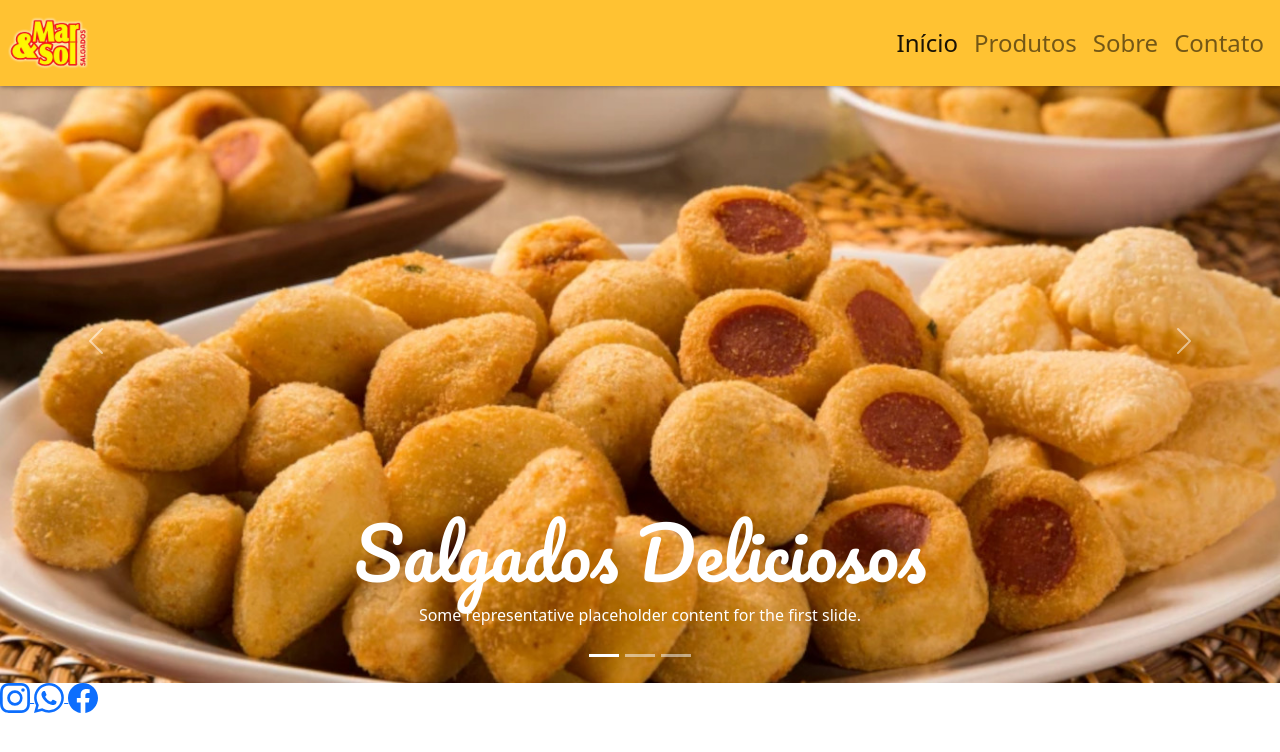
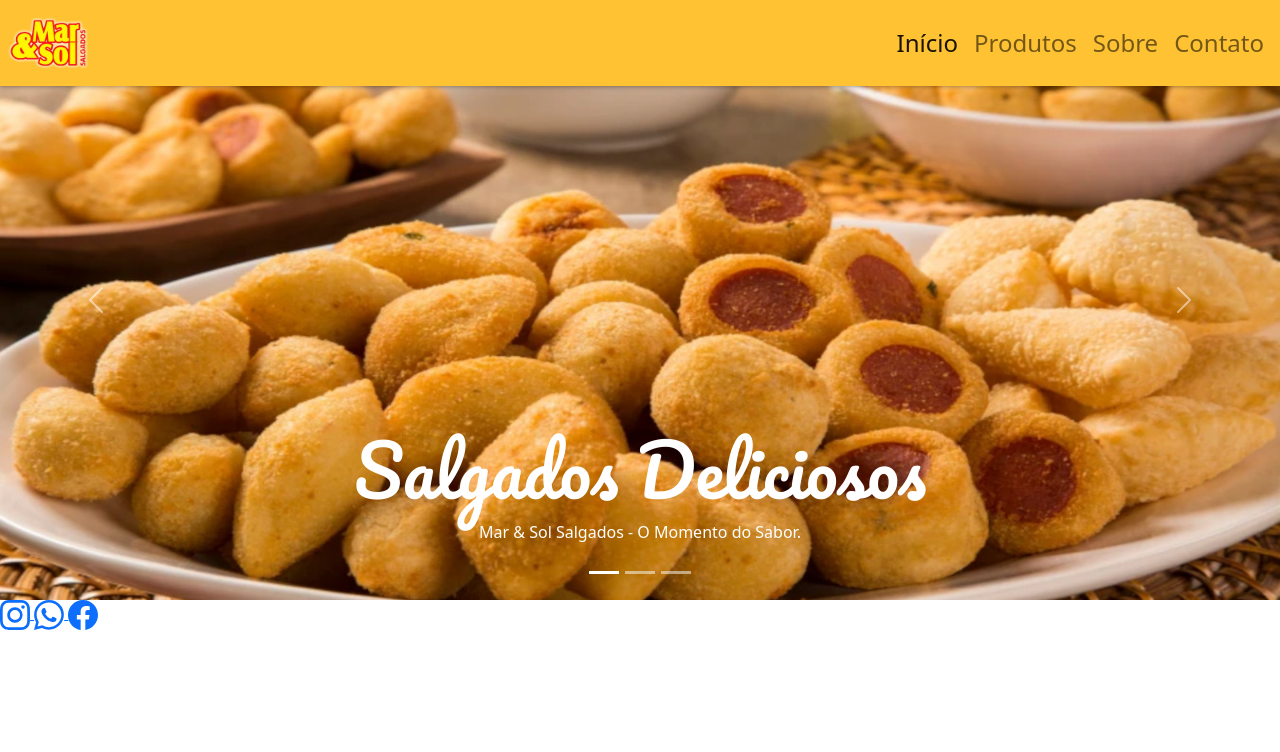
Before and after one commit to Guilherme-Araujo-Dev/Mar-Sol, a PHP site: page /HTML/index.html in a window 1280 px wide. Shown: the top 752 px of the page. Run offline with PHP 8.4, Linux system fonts and the light colour scheme.

Commit message:
Imagens do Carrosel inseridas

```diff
--- a/CSS/style-home.css
+++ b/CSS/style-home.css
@@ -4,6 +4,10 @@
     text-align: center;
     top: 130px;
     width: 100%;
+}
+
+.limite-carousel {
+    max-height: 600px;
 }
 
 /* Ajustando o Banner em Telas Menores e Celulares*/
--- a/HTML/index.html
+++ b/HTML/index.html
@@ -54,38 +54,43 @@
         <!-- Importando o Carousel -->
         <div id="carouselExampleCaptions" class="carousel slide" data-bs-ride="false">
             <div class="carousel-indicators">
-              <button type="button" data-bs-target="#carouselExampleCaptions" data-bs-slide-to="0" class="active" aria-current="true" aria-label="Slide 1"></button>
-              <button type="button" data-bs-target="#carouselExampleCaptions" data-bs-slide-to="1" aria-label="Slide 2"></button>
-              <button type="button" data-bs-target="#carouselExampleCaptions" data-bs-slide-to="2" aria-label="Slide 3"></button>
+                <button type="button" data-bs-target="#carouselExampleCaptions" data-bs-slide-to="0" class="active"
+                    aria-current="true" aria-label="Slide 1"></button>
+                <button type="button" data-bs-target="#carouselExampleCaptions" data-bs-slide-to="1"
+                    aria-label="Slide 2"></button>
+                <button type="button" data-bs-target="#carouselExampleCaptions" data-bs-slide-to="2"
+                    aria-label="Slide 3"></button>
             </div>
-            <div class="carousel-inner">
+            <div class="carousel-inner limite-carousel">
                 <div class="carousel-item active">
-                <img src="../IMG/banner-home1.jpg" class="d-block w-100" alt="Salgados">
+                    <img src="../IMG/banner-home1.jpg" class="d-block w-100 limite-carousel" alt="Salgados">
                     <div class="carousel-caption d-none d-md-block">
                         <h5 class="text-carousel">Salgados Deliciosos</h5>
-                  <p>Some representative placeholder content for the first slide.</p>
+                        <p>Mar & Sol Salgados - O Momento do Sabor.</p>
                     </div>
                 </div>
-              <div class="carousel-item">
-                <img src="..." class="d-block w-100" alt="...">
+                <div class="carousel-item limite-carousel">
+                    <img src="../IMG/banner-home2.jpg" class="d-block w-100 " alt="Transporte">
                     <div class="carousel-caption d-none d-md-block">
-                  <h5>Second slide label</h5>
+                        <h5 class="text-carousel">Qualidade e Higiene</h5>
                         <p>Some representative placeholder content for the second slide.</p>
                     </div>
                 </div>
-              <div class="carousel-item">
-                <img src=".." class="d-block w-100" alt="...">
+                <div class="carousel-item limite-carousel">
+                    <img src="../IMG/banner-home3.jpg" class="d-block w-100" alt="Servico">
                     <div class="carousel-caption d-none d-md-block">
-                  <h5>Third slide label</h5>
+                        <h5 class="text-carousel">Transporte e Segurança</h5>
                         <p>Some representative placeholder content for the third slide.</p>
                     </div>
                 </div>
             </div>
-            <button class="carousel-control-prev" type="button" data-bs-target="#carouselExampleCaptions" data-bs-slide="prev">
+            <button class="carousel-control-prev" type="button" data-bs-target="#carouselExampleCaptions"
+                data-bs-slide="prev">
                 <span class="carousel-control-prev-icon" aria-hidden="true"></span>
                 <span class="visually-hidden">Previous</span>
             </button>
-            <button class="carousel-control-next" type="button" data-bs-target="#carouselExampleCaptions" data-bs-slide="next">
+            <button class="carousel-control-next" type="button" data-bs-target="#carouselExampleCaptions"
+                data-bs-slide="next">
                 <span class="carousel-control-next-icon" aria-hidden="true"></span>
                 <span class="visually-hidden">Next</span>
             </button>
```
Also changed, not shown: IMG/banner-home2.jpg (added), IMG/banner-home3.jpg (added). Lines whose indentation alone changed are shown as unchanged.
